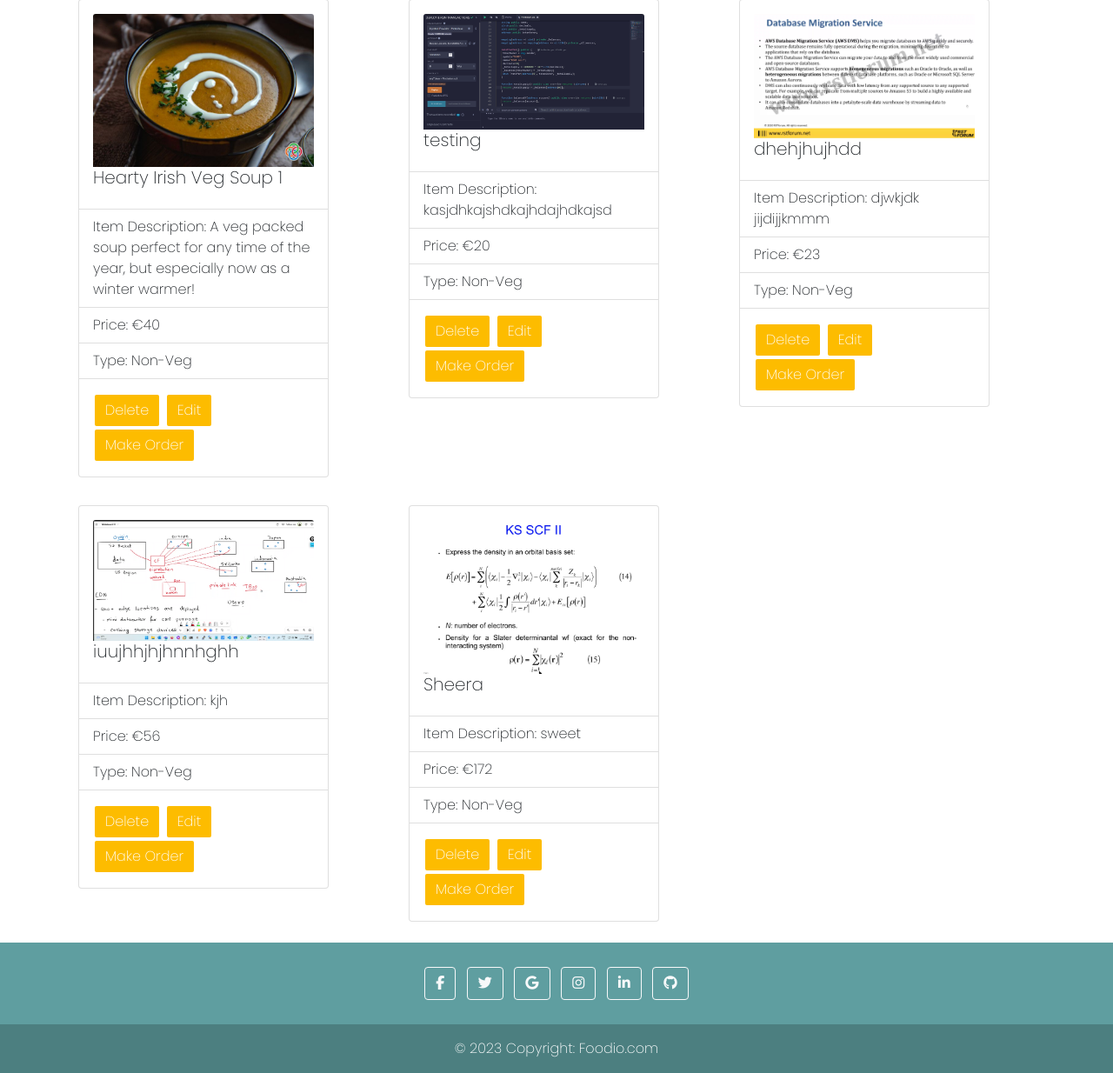
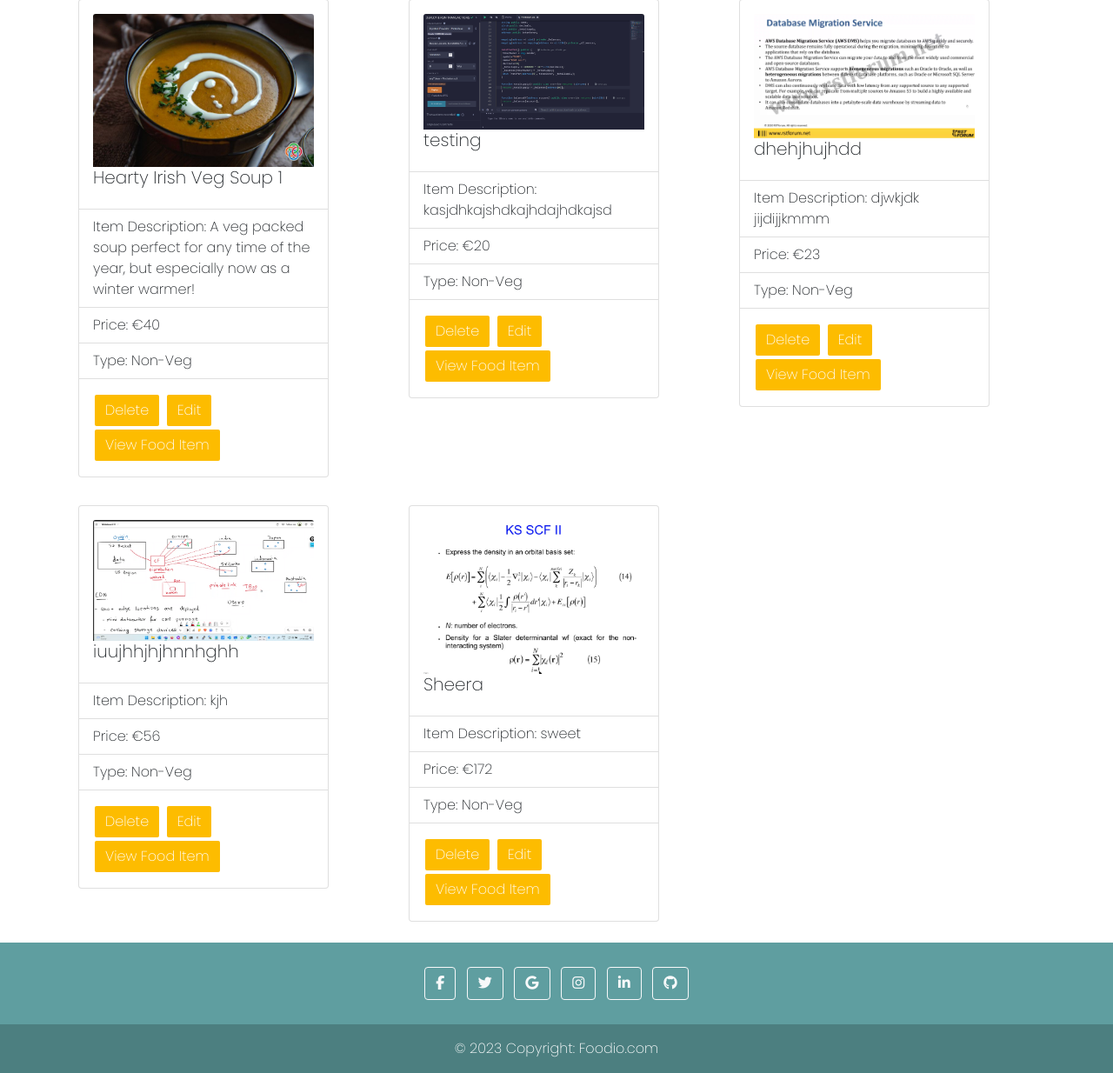
Before and after one commit to riddhiparulekar/Foodio, a Django app: page /items/ in a window 1280 px wide. Shown: the part 177-1411 px from the top of the page at 87% size. Run offline with Django 4.2, Linux system fonts and the light colour scheme; a user stored in the database is signed in; data comes from the database, SQL or seed files in the repository; some libraries are stand-ins or nearby versions.

Commit message:
itemhtml

```diff
--- a/templates/aboutus.html
+++ b/templates/aboutus.html
@@ -14,7 +14,6 @@
           <div class="row justify-content-xl-center">
             <div class="col-12 col-xl-11">
               <h2 class="h1 mb-3">Who Are We?</h2>
-              <h2 class="h1 mb-3">What is the Purpose?</h2>
 
               <p class="lead fs-4 text-secondary mb-3">We are here deliver tasty food to customers .The idea is to connect to food lovers . Our mission is to revolutionize customers experience as we are committed to deliver not just food ,but trust through quality and safety . This is to uplift local businesses which have been started during the covid period .</p>
               <p class="mb-5">Hope we meet your Expectations</p>
--- a/templates/items/items.html
+++ b/templates/items/items.html
@@ -48,7 +48,7 @@
             {% endif %}
             <button class="btn btn-primary next-btn"
               style="color:white; background-color: #fdbc00; border: 2px solid #fff;">
-              <a href="{% url 'makeorder' item.id %}" style="color:white">Make Order</a></button>
+              <a href="{% url 'makeorder' item.id %}" style="color:white">View Food Item </a></button>
             {% endif %}
           </div>
 
```
